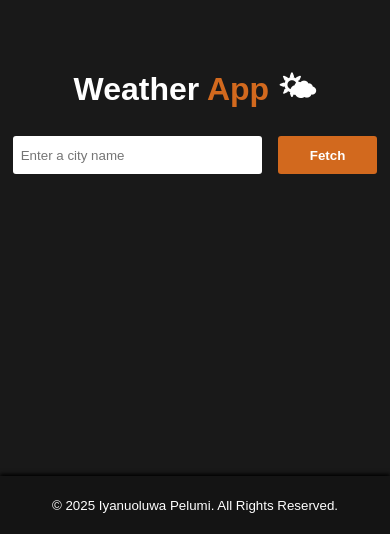
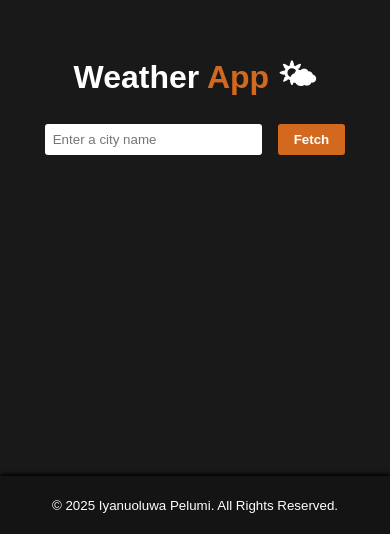
Before and after one commit to Iyanuoluwa-Pelumi/Weather-APP, a plain HTML site: page index.html in a window 390 px wide. Shown: the part 310-844 px from the top of the page. Drawn offline with Linux system fonts and the light colour scheme.

Commit message:
responsiveness

```diff
--- a/style.css
+++ b/style.css
@@ -20,7 +20,6 @@ body {
 }
 
 h1 {
-    margin-top: 2rem;
     font-size: 2rem;
     text-align: center;
 }
@@ -38,14 +37,14 @@ span{
 
 
 input{
-    padding: 0.7rem 4rem 0.7rem 0.5rem;
+    padding: 0.5rem 2rem 0.5rem 0.5rem;
     border-radius: 3px;
     border: none;
 }
 
 button{
     cursor: pointer;
-    padding: 0.7rem 2rem;
+    padding: 0.5rem 1rem;
     border-radius: 3px;
     font-weight: 700;
     color: white;
```
